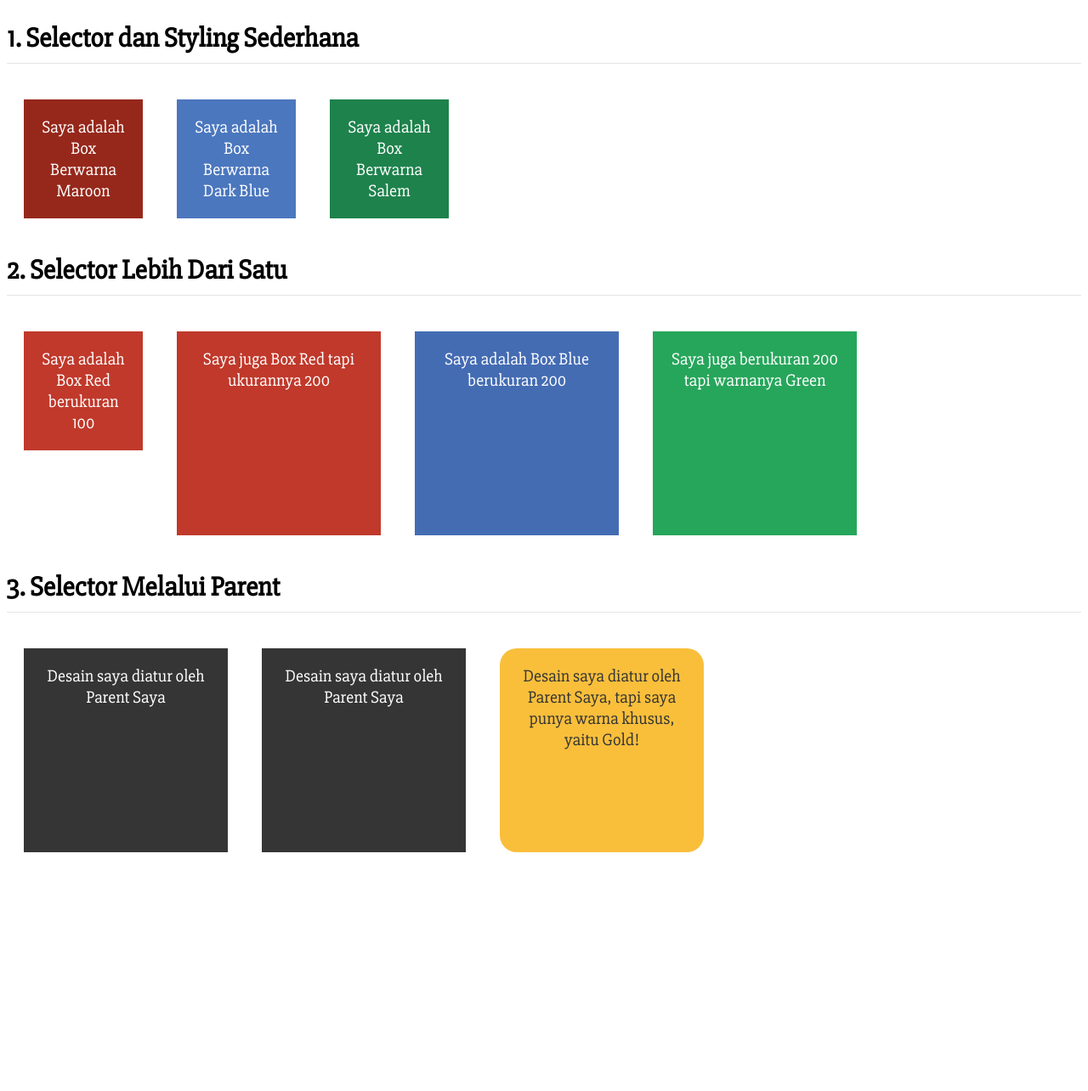
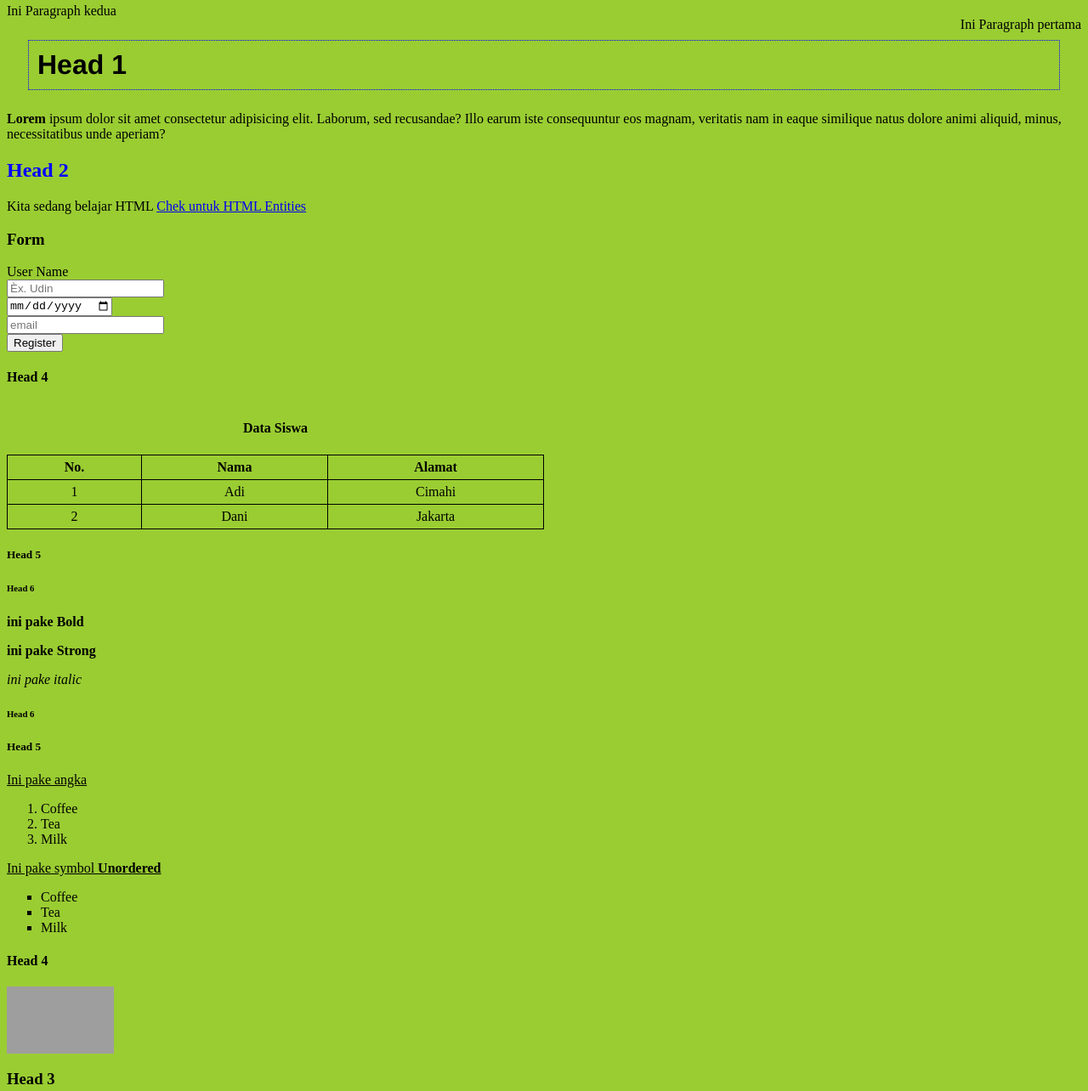
Before and after one commit to adidasaputra/Job, a plain HTML site: page Index.html in a window 1280 px wide. Shown: the part 4-1288 px from the top of the page at 85% size. Before the commit the page ends 1035 px from the top, so only its background shows below. Drawn offline with Linux system fonts and the light colour scheme; grey boxes are pictures that could not be loaded.

Commit message:
update index and css

```diff
--- a/Index.html
+++ b/Index.html
@@ -1,29 +1,111 @@
+<!DOCTYPE <!DOCTYPE html>
 <html>
-  <head>
-    <link href="https://fonts.googleapis.com/css?family=Slabo+27px" rel="stylesheet">
-    <link href="style.css" rel="stylesheet" />
-  </head>
-  <body>
-    <div class="separator">
-      <h1>1. Selector dan Styling Sederhana</h1>
-      <div id="maroon-box" class="box-100">Saya adalah Box Berwarna Maroon</div>
-      <div id="dark-blue-box" class="box-100">Saya adalah Box Berwarna Dark Blue</div>
-      <div id="salem-box" class="box-100" >Saya adalah Box Berwarna Salem</div>
+<head>
+    <meta charset="utf-8" />
+    <meta http-equiv="X-UA-Compatible" content="IE=edge">
+    <title>Ini adalah website pertama</title>
+    <meta name="description" content="Percobaan pembuatan website">
+    <link rel="stylesheet" type="text/css" media="screen" href="main.css" />
+    <script src="main.js"></script>
+    <link rel="stylesheet" href="style.css">
+    <style>
+            table, th, td {
+                border: 1px solid black;
+                border-collapse: collapse;
+
+            }
+            th, td {
+                padding: 5px 10px 5px 10px;
+                text-align: center;
+            }
+            </style>
+
+</head>
+<body>
+    <nav>
+
+
+    </nav>
+    <p style="float:right; clo ">Ini Paragraph pertama</p>
+    <p>Ini Paragraph kedua</p>
+
+    <div>
+        <h1>Head 1</h1>
+        <p><b> Lorem </b>ipsum dolor sit amet consectetur adipisicing elit. Laborum, sed recusandae? Illo earum iste consequuntur eos magnam, veritatis nam in eaque similique natus dolore animi aliquid, minus, necessitatibus unde aperiam?</p>
+        <h2 style="color:blue">Head 2</h2>
+        Kita sedang belajar HTML <a href="https://www.w3schools.com/html/html_entities.asp" target="_blank">Chek untuk HTML Entities</a>
+        <h3>Form</h3>
+        <form action="">
+            <label for="">User Name</label><br>
+            <input placeholder="Èx. Udin" type="text"><br>
+            <input type="date" placeholder="tanggal"><br>
+            <input type="email" placeholder="email"><br>
+            <button type="submit">Register</button>
+        </form>
+        <h4>Head 4</h4>
+        <table style="width: 50%">
+            <caption> <h4> Data Siswa </h4></caption>
+
+                <tr>
+                    <th>No.</th>
+                    <th>Nama</th>
+                    <th>Alamat</th>
+                </tr>
+                <tr>
+                    <td>1</td>
+                    <td>Adi</td>
+                    <td>Cimahi</td>
+                </tr>
+                <tr>
+                    <td>2</td>
+                    <td>Dani</td>
+                    <td>Jakarta</td>
+                </tr>
+
+        </table>
+        <h5>Head 5</h5>
+        <h6>Head 6</h6>
+        <p>
+            <b>ini pake Bold</b></p>
+            <p><strong>ini pake Strong</strong></p>
+            <p><i>ini pake italic</i>
+
+        </p>
+        <h6>Head 6</h6>
+        <h5>Head 5</h5>
+        <p> <u> Ini pake angka</u></p>
+        <ol type="1">
+            <li>Coffee</li>
+            <li>Tea</li>
+            <li>Milk</li>
+          </ol>
+<p> <u> Ini pake symbol <b>Unordered</b> </u></p>
+          <ul style="list-style-type:square">
+            <li>Coffee</li>
+            <li>Tea</li>
+            <li>Milk</li>
+          </ul>
+
+        <h4>Head 4</h4>
+<img src="https://tpc.googlesyndication.com/daca_images/simgad/15900637118466523404?w=400&h=209" alt="Ini tes gambar" width="10%" height="10%">
+
+        <h3>Head 3</h3>
+        <h3>Head 3</h3>
+        <h2>Head 2</h2>
+        <h1>Head 1</h1>
+
+        <p>
+            Lorem ipsum dolor sit, amet consectetur adipisicing elit. Tenetur provident necessitatibus culpa,
+             atque, voluptatibus quisquam dolorum nemo incidunt, nesciunt et eligendi neque delectus modi esse explicabo rerum ullam molestiae beatae!
+        Lorem ipsum dolor sit amet consectetur adipisicing elit. Nam consequuntur dolores rem quisquam accusantium magnam eum nulla ipsam tempore voluptas et atque debitis id veritatis, molestias ea, at quis similique.
+        Lorem ipsum, dolor sit amet consectetur adipisicing elit. Eligendi rerum alias et reiciendis velit quod dicta atque, odio, fuga, numquam nobis repellat tenetur. Non distinctio ipsum expedita nisi, voluptatibus fugiat.
+        Lorem ipsum dolor, sit amet consectetur adipisicing elit. Eos illo iste atque, blanditiis mollitia quibusdam voluptate culpa quis possimus deleniti corporis quaerat fuga ratione reprehenderit. Beatae et sed error earum.
+        Lorem ipsum dolor sit amet consectetur adipisicing elit. Natus ipsum similique deserunt doloremque in ut fugit, quis, asperiores enim necessitatibus dicta possimus, minus assumenda soluta rem adipisci fuga ratione aspernatur.
+            </p>
     </div>
-    <div class="separator">
-      <h1>2. Selector Lebih Dari Satu</h1>
-      <div class="box-100 red-background" >Saya adalah Box Red berukuran 100</div>
-      <div class="box-200 red-background" >Saya juga Box Red tapi ukurannya 200</div>
-      <div class="box-200 blue-background">Saya adalah Box Blue berukuran 200</div>
-      <div class="box-200 green-background">Saya juga berukuran 200 tapi warnanya Green</div>
-    </div>
-    <div class="separator">
-      <h1>3. Selector Melalui Parent</h1>
-      <div class="box-list">
-        <div>Desain saya diatur oleh Parent Saya</div>
-        <div>Desain saya diatur oleh Parent Saya</div>
-        <div id="gold-box">Desain saya diatur oleh Parent Saya, tapi saya punya warna khusus, yaitu Gold!</div>
-      </div>
-    </div>
-  </body>
+
+    <footer>
+
+    </footer>
+</body>
 </html>
--- a/style.css
+++ b/style.css
@@ -1,90 +1,10 @@
-/* Style Default */
-body {
-    font-family: 'Slabo 27px', serif;
-  }
-
-  h1 {
-    border-bottom: 1px solid rgba(0, 0, 0, .1);
-    padding-bottom: 10px;
-  }
-
-  .separator {
-    width: 100%;
-    height: auto;
-    overflow: hidden;
-
-  }
- /* .separator1 {
-    width: 100%;
-    height: auto;
-    overflow: hidden;
-  }*/
-  /* Style Untuk Soal 1, 2, dan 3. Gunakan Dengan Sesuai! */
-
-  .box-100 {
-    width: 100px;
-    height: 100px;
-    float: left;
-    margin: 20px;
-    padding: 20px;
-    font-size: 15pt;
-    text-align: center;
-  }
-
-  .box-200 {
-    width: 200px;
-    height: 200px;
-    float: left;
-    margin: 20px;
-    padding: 20px;
-    font-size: 15pt;
-    text-align: center;
-  }
-
-  #maroon-box {
-    color: #FFFFFF;
-    background: #96281B;
-  }
-
-  #dark-blue-box {
-    color: #FFFFFF;
-    background: #4B77BE;
-  }
-
-  #salem-box {
-    color: #FFFFFF;
-    background: #1E824C;
-  }
-
-  .red-background {
-    color: #FFFFFF;
-    background: #C0392B;
-  }
-
-  .blue-background {
-    color: #FFFFFF;
-    background: #446CB3;
-  }
-
-  .green-background {
-    color: #FFFFFF;
-    background: #26A65B;
-  }
-
-  .box-list div {
-    width: 200px;
-    height: 200px;
-    float: left;
-    margin: 20px;
-    padding: 20px;
-    font-size: 15pt;
-    text-align: center;
-    background: #353535;
-    color: #FFFFFF;
-  }
-
-  #gold-box {
-    border-radius: 20px;
-    color: #353535;
-    background: #F9BF3B;
-  }
+body{
+    background-color: yellowgreen;
+}
+h1{
+    font-family: 'Franklin Gothic Medium', 'Arial Narrow', Arial, sans-serif;
+    border: 1px dotted blue;
+    padding: 10px;
+    margin: 25px;
+   /* display: inline; */
+}
```
